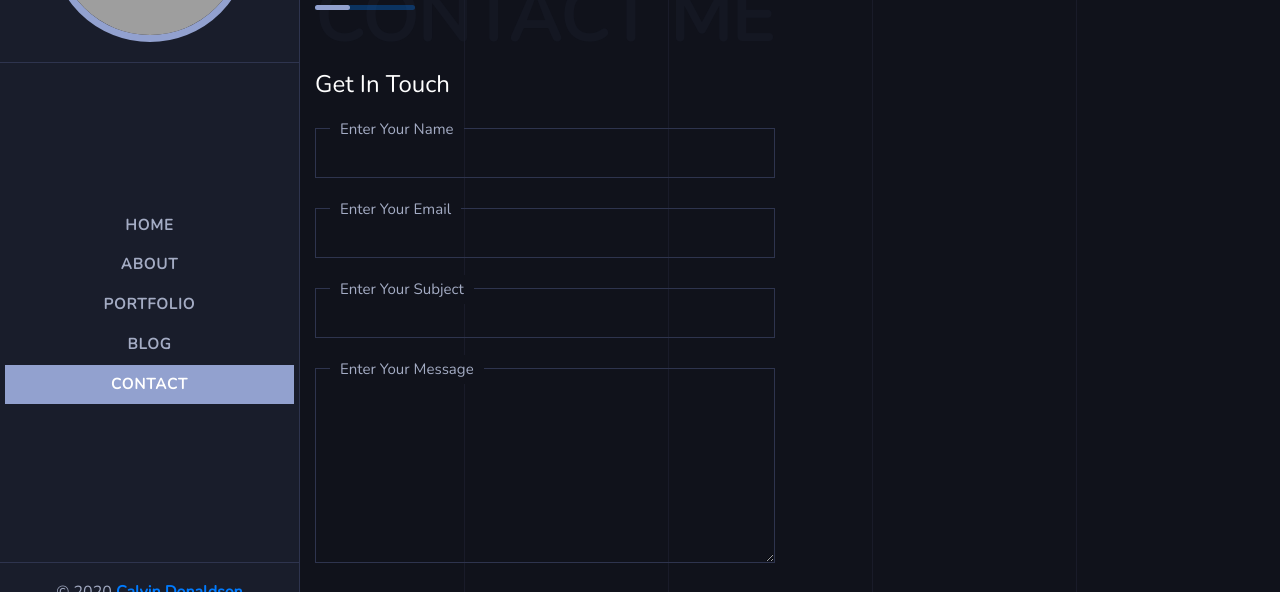
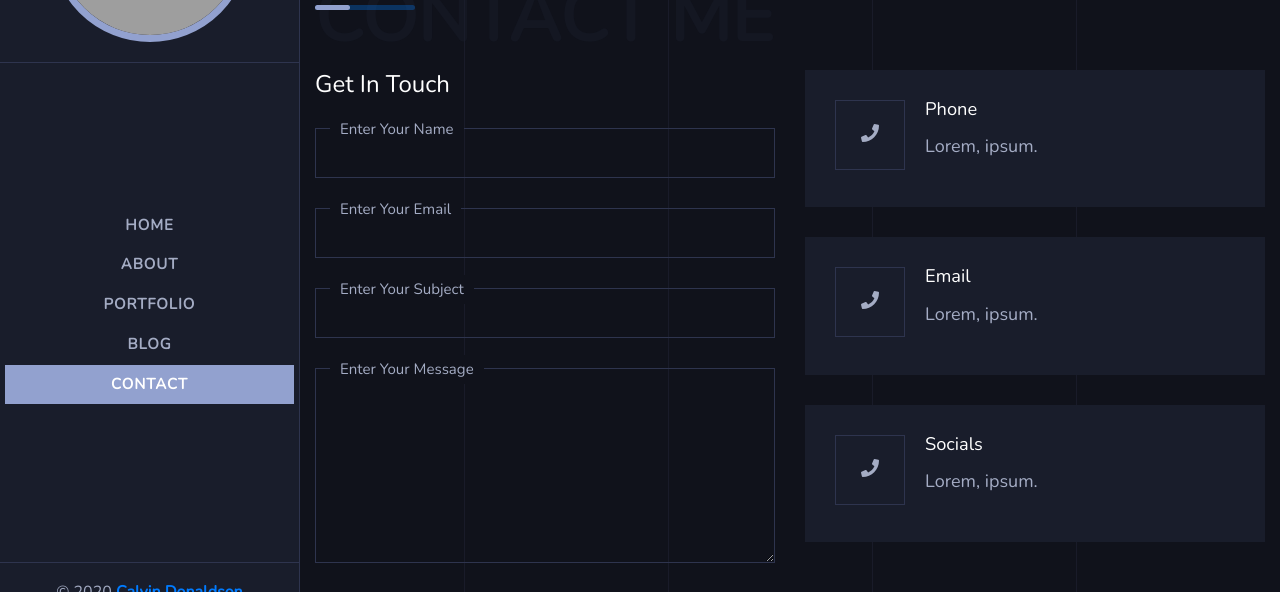
Before and after one commit to calvin1337/portfolio, a React (Create React App) app: page /contact in a window 1280 px wide. Shown: the part 178-770 px from the top of the page. Built offline with nearby package versions, Linux system fonts and the light colour scheme; grey boxes are pictures that could not be loaded.

Commit message:
contact page

```diff
--- a/src/Componants/About/AboutArea/AboutArea.js
+++ b/src/Componants/About/AboutArea/AboutArea.js
@@ -16,7 +16,7 @@ export class AboutArea extends Component {
                     <Row>
                         <Col lg="6">
                             <div className="aboutImg">
-                                <img src="https://picsum.photos/200/300" alt="Random Image" />
+                                <img src="https://picsum.photos/200/300" alt="Random" />
                             </div>
                         </Col>
                         <Col lg="6">
--- /dev/null
+++ b/src/Componants/Contact/ContactContent/ContactContent.js
@@ -0,0 +1,26 @@
+import React, { Component } from 'react'
+import { FontAwesomeIcon } from '@fortawesome/react-fontawesome';
+import {faPhone} from "@fortawesome/free-solid-svg-icons";
+import "./contact.css";
+
+export class ContactContent extends Component {
+    render() {
+        return (
+
+
+                    <div className="contact-info-block">
+                        <span className="contact-icon">
+                        <FontAwesomeIcon icon={faPhone}/>
+                        </span>
+                            <div className="contact-content">
+                            <h6>{this.props.title}</h6>
+                                <p>Lorem, ipsum.</p>
+                            </div>
+                    </div>
+
+
+        )
+    }
+}
+
+export default ContactContent
--- /dev/null
+++ b/src/Componants/Contact/ContactContent/contact.css
@@ -0,0 +1,31 @@
+.contact-info {
+    margin-top: -30px;
+}
+
+.contact-info-block {
+    margin-top: 30px;
+    background: #191d2b;
+    padding: 30px;
+    display: flex;
+}
+
+.contact-icon {
+    display: inline-block;
+    height: 70px;
+    width: 70px;
+    flex: 0 0 70px;
+    max-width: 70px;
+    border: 1px solid #2e344e;
+    text-align: center;
+    line-height: 66px;
+    margin-right: 20px;
+}
+
+.contact-info-block h6 {
+    margin-top: -5px;
+}
+
+h6 {
+    font-size: 1.14rem;
+    line-height: 1.857rem;
+}
--- a/src/Componants/Navigation/Navigation.js
+++ b/src/Componants/Navigation/Navigation.js
@@ -59,7 +59,7 @@ export class Navigation extends Component {
                     <div className="nav-inner">
                     <div className="nav-image">
                         <a href="/">
-                        <img src="https://picsum.photos/200/300" alt="Profile picture" />
+                        <img src="https://picsum.photos/200/300" alt="Profile" />
                         </a>
                     </div>
                     <ul className="nav-menu">
--- a/src/Containers/Contact/Contact.js
+++ b/src/Containers/Contact/Contact.js
@@ -1,6 +1,7 @@
 import React, { Component } from 'react'
-import {Container, Row} from "react-bootstrap";
+import {Container, Row, Col} from "react-bootstrap";
 import ContactForm from '../../Componants/Contact/ContactForm/ContactForm';
+import ContactContent from '../../Componants/Contact/ContactContent/ContactContent';
 
 export class Contact extends Component {
     render() {
@@ -12,6 +13,17 @@ export class Contact extends Component {
                     </div>
                     <Row>
                         <ContactForm />
+
+                        <Col lg="6">
+                            <div className="contact-info">
+                                <ContactContent title="Phone"/>
+                                <ContactContent title="Email" />
+                                <ContactContent title="Socials" />
+
+                            </div>
+                        </Col>
+
+
                     </Row>
                 </Container>
             </div>
```
